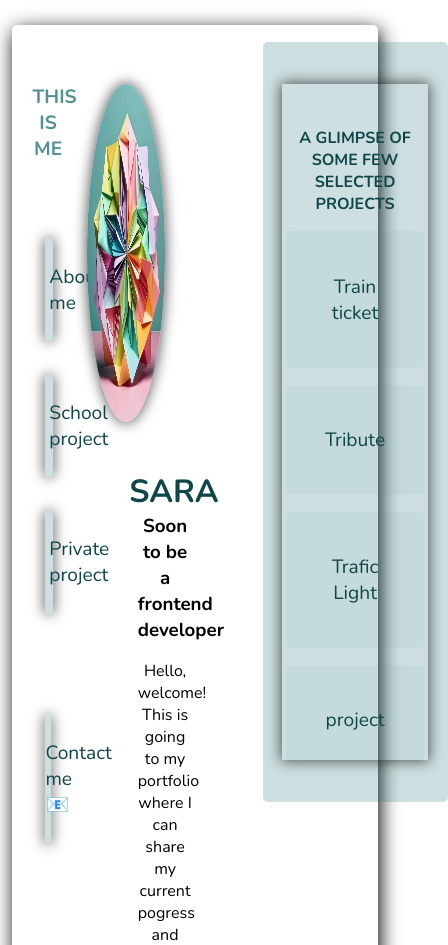
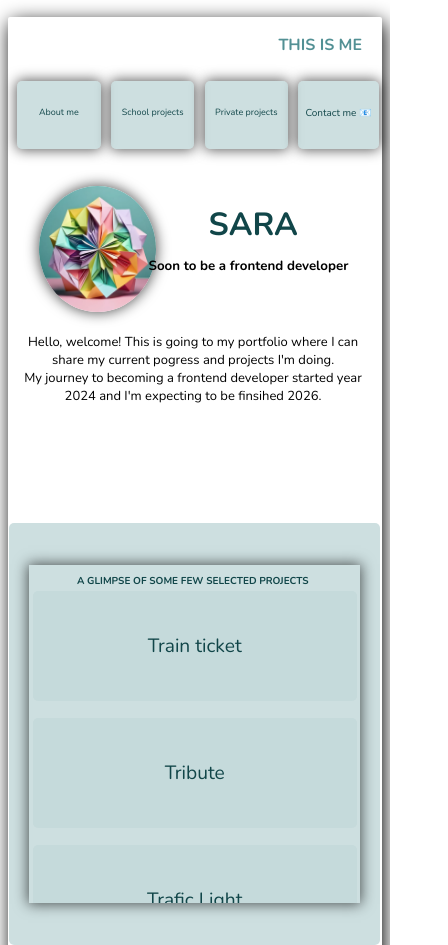
Before and after one commit to SaraJohlu/JohLun, a plain HTML site: page index.html in a window 390 px wide. Shown: the top 945 px of the page, 448 px wide, since content can reach past the window. Drawn offline with nearby package versions, Linux system fonts and the light colour scheme.

Commit message:
css update
Update for smaller screens

```diff
--- a/index.html
+++ b/index.html
@@ -17,8 +17,8 @@
             <p class="me">This is me</p>
             <ul class="ul-1">
                 <a class="links-1" href="">About me</a>
-                <a class="links-1" href="">School project</a>
-                <a class="links-1" href="">Private project</a>
+                <a class="links-1" href="">School projects</a>
+                <a class="links-1" href="">Private projects</a>
                 <a class="links-2" href="mailto:sara_lunden1@hotmail.com">Contact me &#128231;</a>
             </ul>
         </nav>
--- a/stylesheet.css
+++ b/stylesheet.css
@@ -152,191 +152,177 @@ li:hover {
 }
 
 
-/*  */
-/* html { */
-    /* background-color: white; */
-    /* position: relative; */
-    /* width: 100%; */
-    /* height: 100%; */
-    /* font-family:  "Nunito", sans-serif;; */
-/* } */
-/*  */
-/* body { */
-    /* position: absolute; */
-    /* top: 30px; */
-    /* left: 30px; */
-    /* right: 30px; */
-    /* bottom: 30px; */
-    /* background-color: whitesmoke; */
-    /* border-radius: 10px; */
-    /* box-shadow: 0 0 2vh 1vh #2b7b85b1; */
-/*      */
-/*      */
-/* } */
-/*  */
-/* nav { */
-    /* position: absolute ; */
-    /* background-color: rgba(255, 255, 255, 0.66); */
-    /* border-radius: 10px; */
-    /* top: 10px; */
-    /* left: 10px; */
-    /* width: 1456px; */
-    /* height: 50px; */
-/* } */
-/*  */
-/* .me { */
-    /* position: absolute; */
-    /* font-size: large; */
-    /* font-weight: bold; */
-    /* top: 13px; */
-    /* left: 20px; */
-    /* text-transform: uppercase; */
-    /* color:#112f33d0 ; */
-/* } */
-/*  */
-/* .ul-1{ */
-    /* position: absolute; */
-    /* right: 20px; */
-    /* top: 13px; */
-/*      */
-/* } */
-/*  */
-/* .nav-links { */
-    /* text-align: center; */
-    /* margin: 5px; */
-    /* color: #112f33d0 ; */
-    /* background-color: #112f331f; */
-    /* border-radius: 20px; */
-    /* padding: 10px; */
-    /* font-weight: bold; */
-/* } */
-/*  */
-/* .nav-links a { */
-    /* background-color: #112f33; */
-/* } */
-/* h1 { */
-/*  */
-    /* position: absolute; */
-    /* top: 120px; */
-    /* left: 305px; */
-    /* font-size: 70px; */
-    /* text-align: center; */
-    /* text-transform: uppercase; */
-    /* color:#112f33e1 ; */
-/* } */
-/*  */
-/* h3 { */
-    /* position: absolute; */
-    /* top:190px; */
-    /* left:305px; */
-    /* font-size:19px; */
-    /* width: 300px; */
-/* } */
-/*  */
-/* .paragraf { */
-    /* position: absolute; */
-    /* text-align: center; */
-    /* top: 390px; */
-    /* left: 270px; */
-    /* width: 350px; */
-/*  */
-/* } */
-/*  */
-/* .img-1 { */
-    /* position: absolute; */
-    /* opacity: 0.9; */
-    /* top: 110px; */
-    /* left: 50px; */
-    /* width: 250px; */
-    /* height: 300px; */
-    /* border-radius: 100%; */
-    /* box-shadow: 0px 0px 10px 1px #215c64af; */
-/*      */
-/* } */
-/*  */
-/* aside { */
-    /* position: absolute; */
-    /* top: 120px; */
-    /* right: 50px; */
-    /* left: 650px; */
-    /* bottom: 50px; */
-    /* background-color: rgba(255, 255, 255, 0.548); */
-    /* box-shadow: 0px 0px 50px 1px #215c64af; */
-    /* border-radius: 5px; */
-/*      */
-/*  */
-/* } */
-/*  */
-/* .ul-2 { */
-    /* overflow: scroll; */
-    /* position: absolute; */
-    /* top: 40px; */
-    /* left: 20px; */
-    /* right: 20px; */
-    /* bottom: 40px; */
-    /* list-style: none; */
-    /* padding:  50px; */
-/* } */
-/*  */
-/* li { */
-    /* text-align: center; */
-    /* background-color: #112f332f; */
-    /* width: 600px; */
-    /* height: 100px; */
-    /* border-radius: 10px; */
-    /* margin: 5px; */
-    /* display: flex; */
-    /* justify-content: center; */
-/* } */
-/*  */
-/* a { */
-    /* text-transform: uppercase; */
-    /* font-weight: bold; */
-    /* margin-top: 43px; */
-    /* text-decoration: none; */
-    /* color: #112f33; */
-/* }  */
-/*  */
-/* a:hover { */
-    /* color: whitesmoke; */
-/* } */
-/*  */
-/* @media only screen and (min-width:320px ) and (max-width:425px) { */
-    /* body { */
-        /* top: 25px; */
-        /* left: 25px; */
-        /* right: 25px; */
-        /* bottom: 25px; */
-    /* } */
-/*  */
-    /* nav { */
-/*  */
-    /* } */
-/* } */
-/*  */
-/* @media only screen (max-width:768px) { */
-    /* .navbar { */
-/*  */
-    /* } */
-/* } */
-/*  */
-/* @media only screen and (min-width:1024px ) and (max-width:1536px) { */
-    /* .navbar { */
-/*  */
-    /* } */
-/* } */
-/*  */
-/* @media only screen and (min-width:1540px ) and (max-width:2560px) { */
-    /* .body { */
-        /* top: 30px; */
-        /* left: 30px; */
-        /* right: 30px; */
-        /* bottom: 30px;  */
-    /* } */
-    /* .nav { */
-        /* top: 10px; */
-        /* left: 10px; */
-        /* width: 2000px; */
-        /* height: 50px; */
-    /* } */
-/* } */
+@media only screen and (min-width:320px ) and (max-width:425px) {
+    .flex-container {
+        position: relative;
+        display:flex ;
+        flex-direction: column;
+        margin: 2vh 2vw;
+        padding: 0.5vh;
+        height: 115vh;
+        border-radius: 2px;
+        box-shadow: 2px 5px 20px #000000;
+    }
+
+    .container-1 {
+        display: flex;
+        display:grid;
+        flex-direction: row;
+        width: 20vw ;
+        height:auto;
+        font-family:  "Nunito", sans-serif;
+    }
+
+    .ul-1 {
+        position: absolute;
+        top: 7vh;
+        display: flex;
+        flex-direction: row;
+        width: 94vw;
+        height: 10vh;
+        padding: 0;
+        margin: 0;
+    }
+
+    .container-2 {
+        flex-direction: row;
+        width: 30vw ;
+        height: auto ;
+    }
+
+    .container-3 {
+
+        display: flex;
+        flex-direction: row;
+        position: absolute;
+        top: 60vh;
+        left: 0.2vh;
+        width: 95vw ;
+        height: 50vh ;
+     }
+
+    .me {
+        position: absolute;
+        top: 1vh;
+        display: flex;
+        justify-content: end;
+        width: 92vw;
+        padding: 1vh;
+        font-size: medium;
+        font-weight: bold;
+    }
+
+
+    .links-1 {
+        text-align: center;
+        width: 11.3vh;
+        height: 8vh;
+        margin: 0.6vh;
+        padding-top: 3vh;
+        font-size: xx-small;
+        text-align: center;
+        font-weight: 300;
+    }
+
+    .links-2 {
+        text-align: center;
+        width: 11vh;
+        height: 8vh;
+        font-size: x-small;
+        margin-top: 0.6vh;
+        margin-left: 0.6vh;
+        font-weight: 300;
+    }
+
+    img {
+        position: absolute;
+        top: 20vh;
+        left: 8vw;
+        border-radius: 100%;
+        width: 30vw;
+        height: 15vh;
+    }
+
+    h1 {
+        position: absolute;
+        top: 19vh;
+        left: 45vw;
+        padding: 3vh;
+
+    }
+
+    h3 {
+        position: absolute;
+        top: 28vh;
+        left: 35vw;
+        text-align: center;
+        padding: 0.5vh;
+        font-size: smaller;
+    }
+
+    p {
+        position: absolute;
+        top: 37vh;
+        left: 1vw;
+        width: 93vw;
+        padding: 0.5vh;
+        font-size: small;
+        text-align: center;
+    }
+
+    .p2 {
+        position: absolute;
+        top: 1vh;
+        width: 82vw;
+        font-size: x-small;
+    }
+
+    .ul-2 {
+        position: absolute;
+        top: 5vh;
+        height: 40vh;
+        width: 85vw;
+        text-align: center;
+        text-decoration: none;
+        list-style-type: none;
+        padding: 1vh 1vw;
+        box-shadow: 0px 0px 13px 1px rgba(0, 0, 0
+        background-color: #1b6c7200;
+        overflow-y: scroll;
+        scrollbar-width: thin;
+        scrollbar-color: rgba(255, 255, 255, 0);
+    }
+
+    li {
+        padding: 5vh 10vw;
+        background-color: #1b6c720a;
+        border-radius: 5px;
+        margin-top: 0vh;
+
+}
+
+@media only screen (max-width:768px) {
+
+
+}
+
+@media only screen and (min-width:1024px ) and (max-width:1536px) {
+    .navbar {
+
+    }
+}
+
+@media only screen and (min-width:1540px ) and (max-width:2560px) {
+    .body {
+        top: 30px;
+        left: 30px;
+        right: 30px;
+        bottom: 30px;
+    }
+    .nav {
+        top: 10px;
+        left: 10px;
+        width: 2000px;
+        height: 50px;
+    }
+}
```
